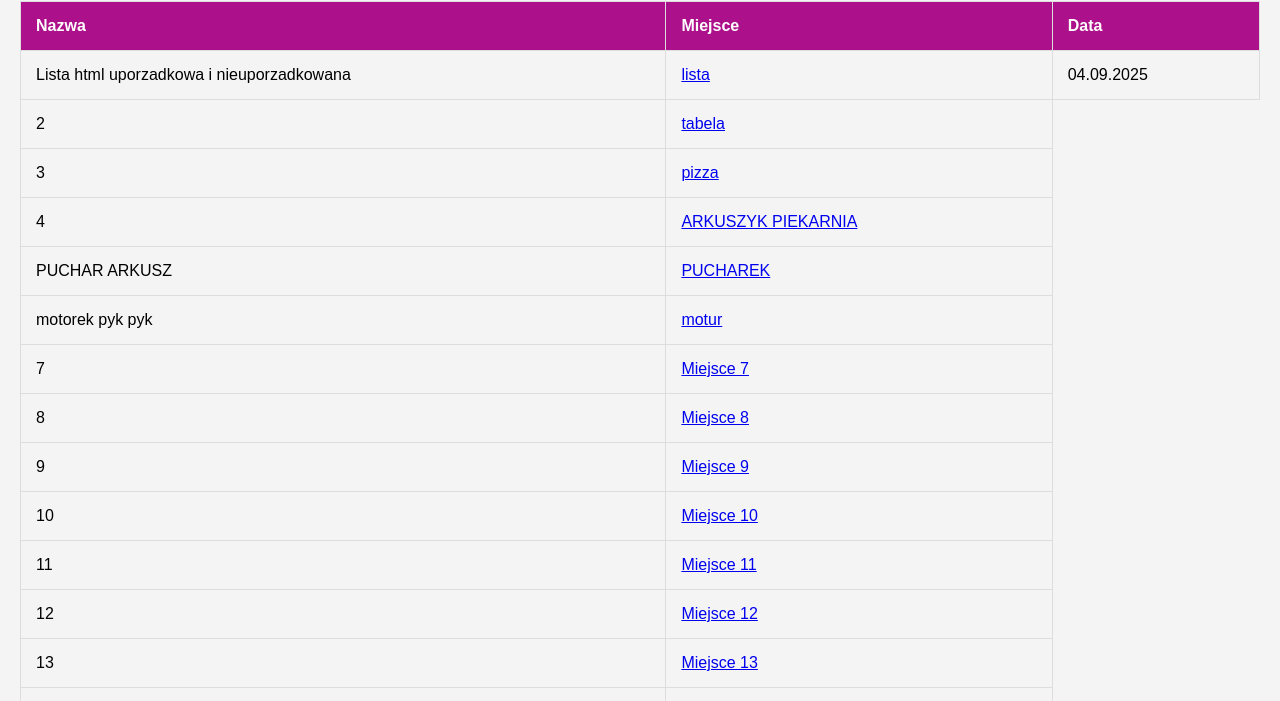
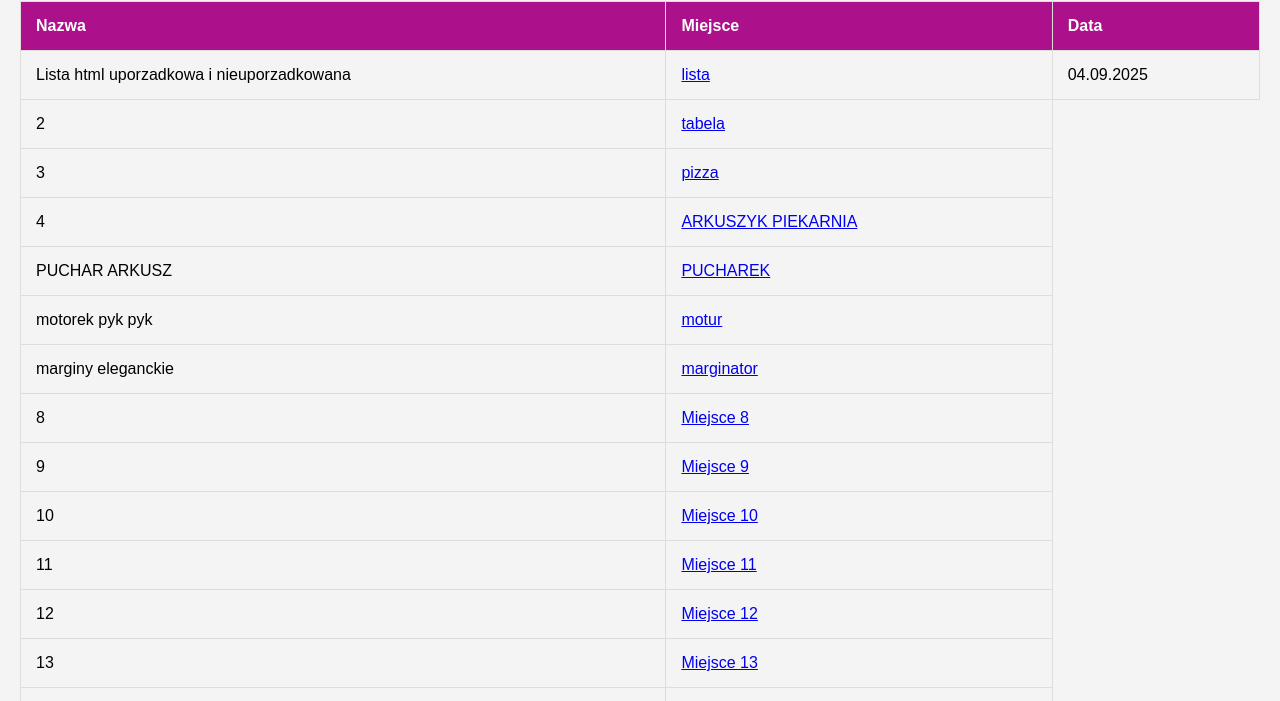
Before and after one commit to vzsh18539/5675, a plain HTML site: page index.html in a window 1280 px wide. Shown: the part 99-800 px from the top of the page. Drawn offline with Linux system fonts and the light colour scheme.

Commit message:
Update index.html

```diff
--- a/index.html
+++ b/index.html
@@ -67,8 +67,8 @@
         <td><a href="droga.html">motur</a></td>
     </tr>
     <tr>
-        <td>7</td>
-        <td><a href="link7.html">Miejsce 7</a></td>
+        <td>marginy eleganckie</td>
+        <td><a href="margin.html">marginator</a></td>
     </tr>
     <tr>
         <td>8</td>
```
